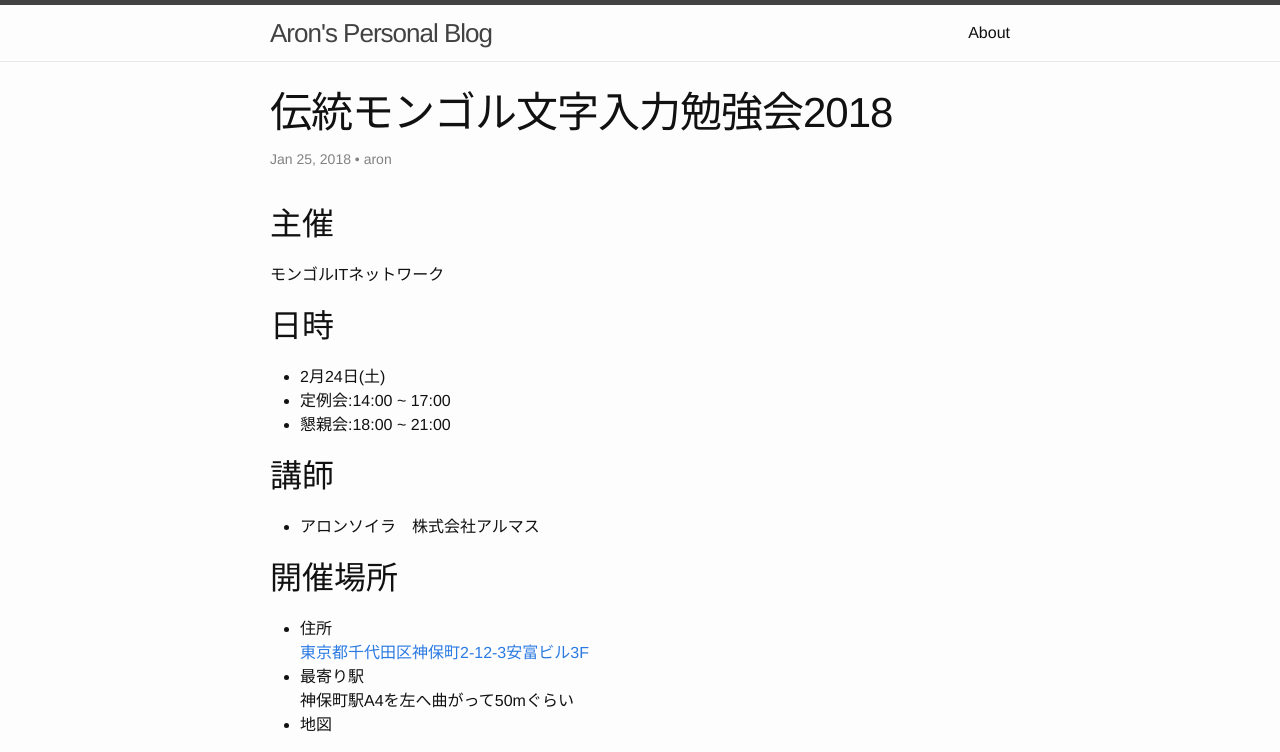
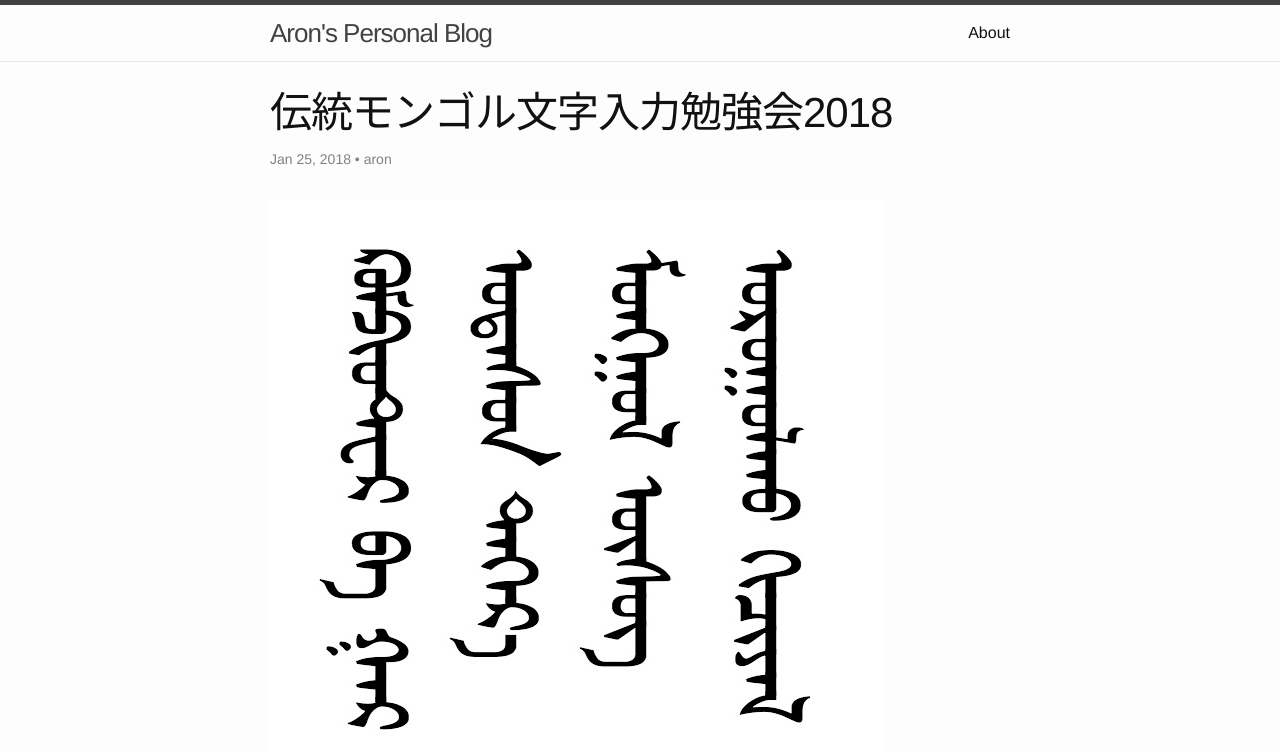
Before and after one commit to aronsoyol/aronsoyol.github.io, a Jekyll site: the page built from _posts/2018-01-25-mongolianinputmethod.markdown, in a window 1280 px wide. Shown: the top 752 px of the page. Built offline with Jekyll 4.4.1, drawn with Linux system fonts in a browser that asks for light colours; nearby versions of some CDN libraries; grey boxes are pictures that could not be loaded.

Commit message:
update _posts/2018-01-25-mongolianinputmethod.markdown

```diff
--- a/_posts/2018-01-25-mongolianinputmethod.markdown
+++ b/_posts/2018-01-25-mongolianinputmethod.markdown
@@ -8,7 +8,7 @@ tag: [MN-IT, 勉強会]
 permalink: learn-mongol-ime
 ---
 {: .center}
-<!-- ![adfadf]({{ site.baseurl }}/assets/mongolinput.jpg) -->
+![mongolinput]({{ site.baseurl }}/assets/mongolinput.jpg)
 <!-- # MN-IT 2017年第三回定例会 -->
 ## 主催
 
```
